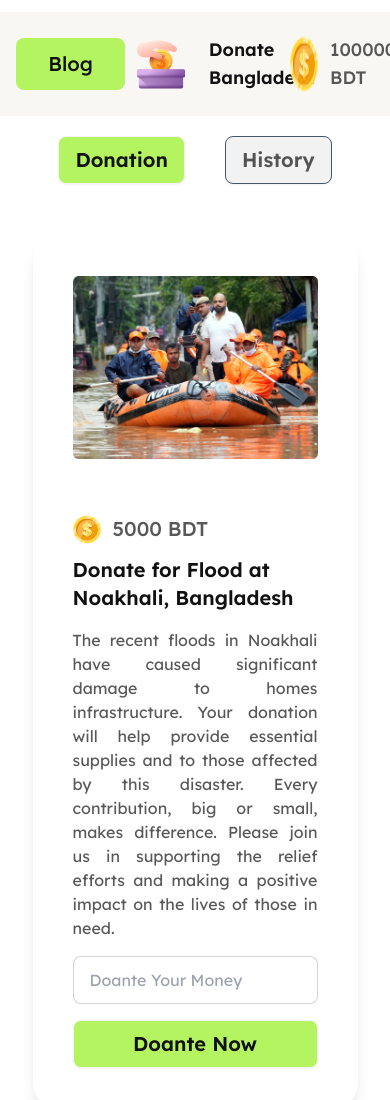
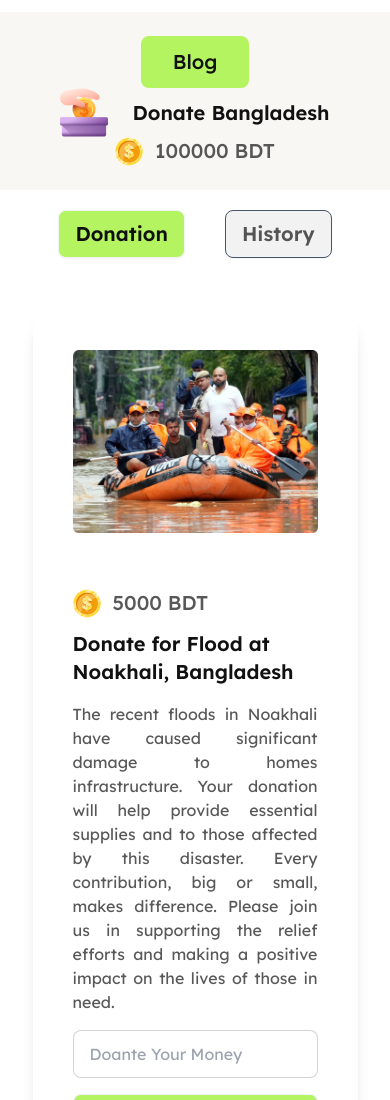
Before and after one commit to Rokon-Khan/ph-assignment-5, a plain HTML site: page index.html in a window 390 px wide. Shown: the top 1100 px of the page. Drawn offline with nearby package versions, Linux system fonts and the light colour scheme.

Commit message:
Some Responsive Issue Fix

```diff
--- a/index.html
+++ b/index.html
@@ -42,10 +42,11 @@
   </head>
   <body class="font-Lexend">
     <!-- Header Section  -->
-    <header class="mb-10 sticky bg-blur top-0 z-10 py-3">
+    <header class="w-full mb-10 sticky bg-blur top-0 z-10 py-3">
       <div class="bg-secondary">
         <nav
-          class="w-11/12 flex justify-between items-center mx-auto py-6 space-x-3"
+          class="w-full flex lg:flex-row flex-col justify-between items-center mx-auto py-6 px-5"
+          space-y-3
         >
           <div>
             <button
@@ -64,15 +65,13 @@
           </div>
           <div class="flex gap-6 items-center">
             <img src="./assets/logo.png" alt="" />
-            <h3 class="font-semibold lg:text-xl text-lg text-dark">
-              Donate Bangladesh
-            </h3>
+            <h3 class="font-semibold text-xl text-dark">Donate Bangladesh</h3>
           </div>
           <div class="flex gap-3">
             <img src="./assets/coin.png" alt="" />
             <div
               id="main-balance"
-              class="font-medium lg:text-xl text-lg text-text_secondary"
+              class="font-medium text-xl text-text_secondary"
             >
               100000 <span>BDT</span>
             </div>
```
Also changed, not shown: blog/blog.html (+12 -16 lines).
